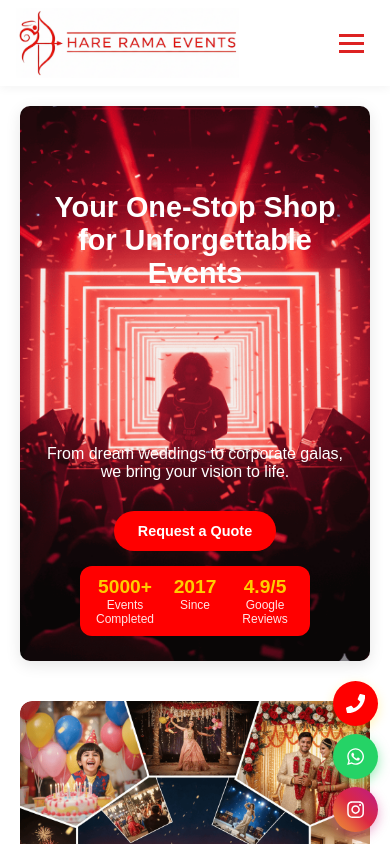
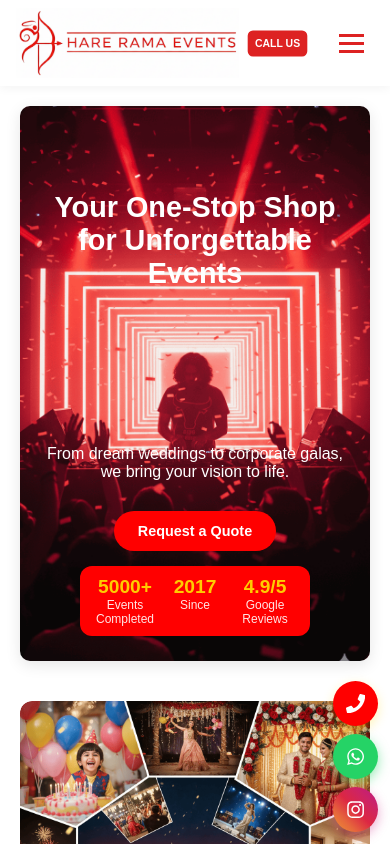
Before and after one commit to BhaskarTheCoder/hare-rama-events, a React (Create React App) app: page / in a window 390 px wide. Shown: the top 844 px of the page. Built offline with nearby package versions, Linux system fonts and the light colour scheme.

Commit message:
fix call us navigation button css  during mobile screens

```diff
--- a/src/components/Navbar.jsx
+++ b/src/components/Navbar.jsx
@@ -44,6 +44,15 @@ export default function Navbar() {
                 alt="Hare Rama Party Rentals Logo"
                 className="logo-image"
               />
+            </div>
+             <div className="callme">
+              <a
+                href={phoneLink}
+                aria-label="Call us now"
+                className="glowing-phone"
+              >
+               CALL US
+              </a>
             </div>
           </NavLink>
 
--- a/src/styles/Navbar.css
+++ b/src/styles/Navbar.css
@@ -46,6 +46,11 @@ body {
 .logo-container {
   display: flex;
   align-items: center;
+}
+.logo-link a{
+  pointer-events: none;  /* Prevent clicking, hovering, etc. */
+  opacity: 0;          /* Make it look faded */
+  cursor: not-allowed;
 }
 
 .logo-image {
@@ -183,6 +188,11 @@ a.glowing-phone{
   font-weight: 700;
   background-color: var(--primary-color);
 }
+ .logo-link a{
+  pointer-events: all;  /* Prevent clicking, hovering, etc. */
+  opacity: 1;          /* Make it look faded */
+  cursor: auto;
+}
 
 .glowing-phone {
   color: var(--primary-color);
@@ -194,6 +204,7 @@ a.glowing-phone{
   border-radius: 5px;
   transition: all 0.3s ease;
   animation: pulse-border 0.5s infinite ease-in-out;
+
 }
 
 @keyframes pulse-border {
@@ -210,3 +221,54 @@ a.glowing-phone{
     box-shadow: 0 0 0 0 rgba(221, 34, 34, 0);
   }
 }
+
+/* === Default: hidden on desktop === */
+.logo-link .glowing-phone {
+  display: none;          /* Fully hidden */
+  pointer-events: none;   /* Just in case */
+}
+/* === Mobile: show + enable glowing phone === */
+@media (max-width: 768px) {
+  .logo-link .glowing-phone {
+    display: inline-block;  /* Show it */
+    pointer-events: auto;   /* Enable clicking */
+    opacity: 1;             /* Fully visible */
+    cursor: pointer;        /* Normal pointer */
+    animation: pulse-border 0.5s infinite ease-in-out; /* Glowing effect */
+  }
+  .nav-links .glowing-phone {
+   display: none;          /* Fully hidden */
+  pointer-events: none;   /* Just in case */
+}
+}
+
+/* === Glowing Phone Styles === */
+.glowing-phone {
+  color: var(--primary-color);
+  font-weight: 700;
+  text-decoration: none;
+  position: relative;
+  padding: 5px;
+  border: 2px solid var(--primary-color);
+  border-radius: 5px;
+  transition: all 0.3s ease;
+  font-size: 10px;
+}
+
+
+
+/* === Pulse Glow === */
+@keyframes pulse-border {
+  0% {
+    transform: scale(1);
+    box-shadow: 0 0 0 0 rgba(221, 34, 34, 0.4);
+  }
+  50% {
+    transform: scale(1.05);
+    box-shadow: 0 0 0 10px rgba(221, 34, 34, 0);
+  }
+  100% {
+    transform: scale(1);
+    box-shadow: 0 0 0 0 rgba(221, 34, 34, 0);
+  }
+}
```
Also changed, not shown: 1 other file (tests, documents, lock files or other folders).
